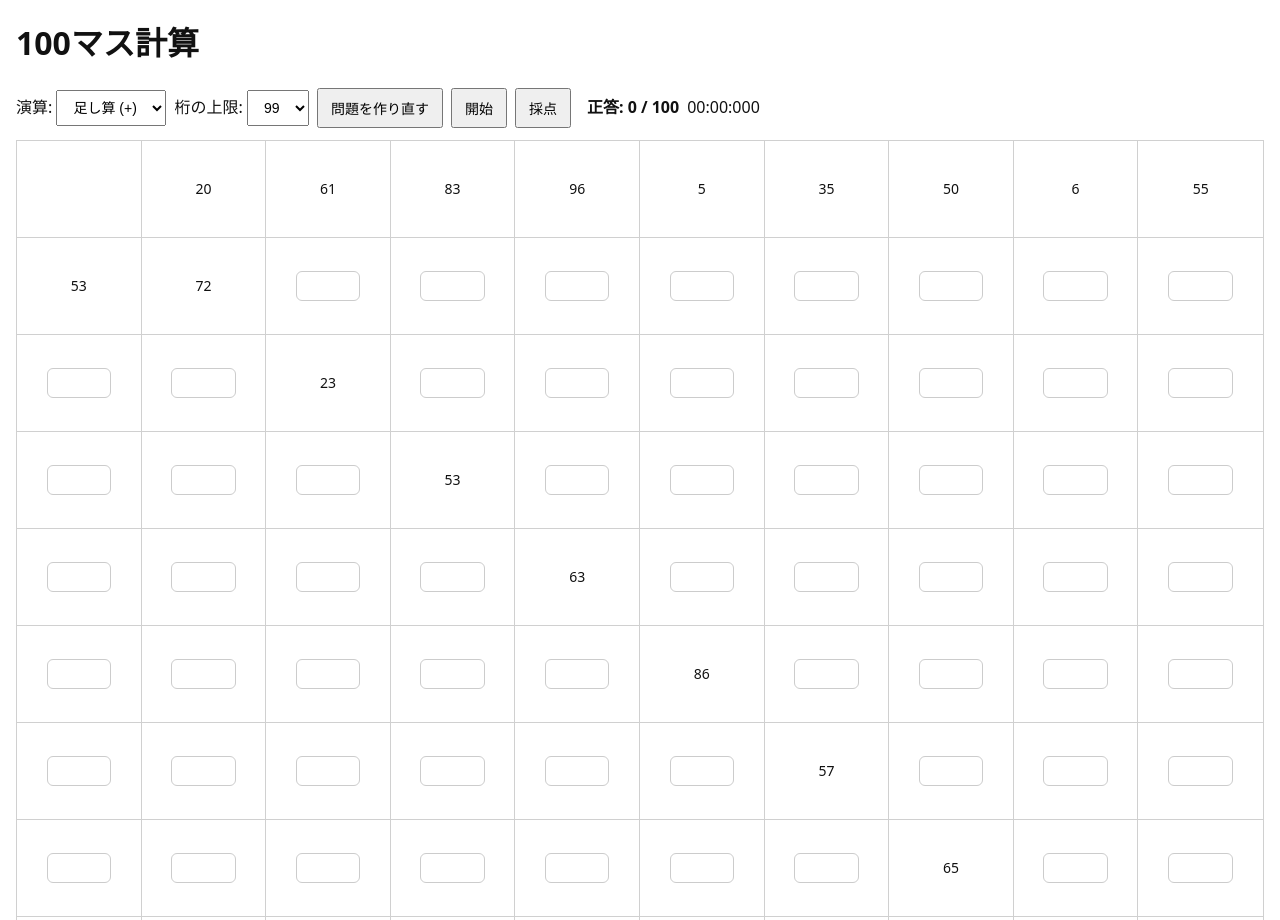
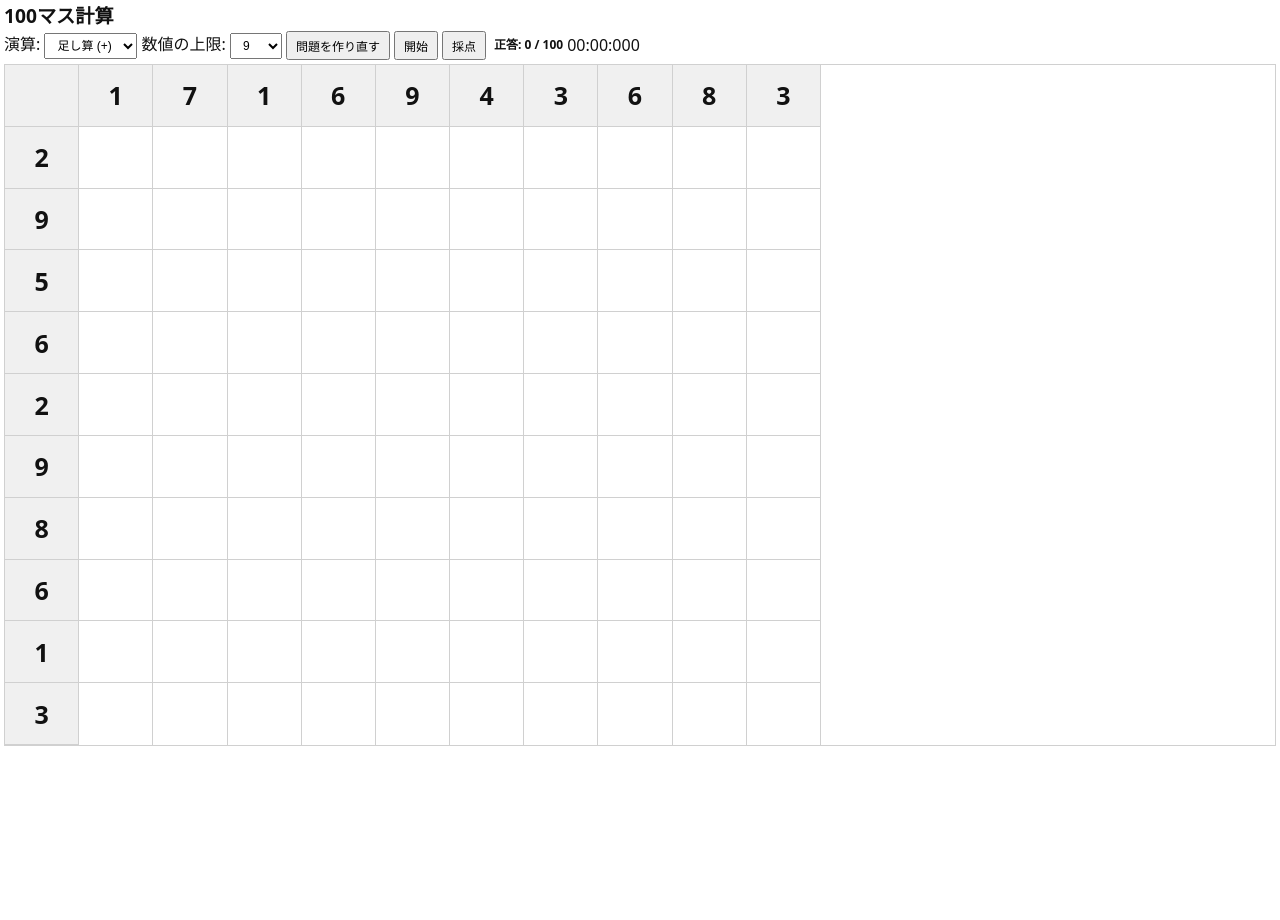
Before and after one commit to Kawayan/100-cell-calculation, a website with bundled scripts: page index.html in a window 1280 px wide. Shown: the top 920 px of the page. After the commit the page ends 800 px from the top, so only its background shows below. Built offline with nearby package versions, Linux system fonts and the light colour scheme.

Commit message:
問題の質を向上
同じ数は2回以下。
同じ数が連続しない。

```diff
--- a/index.html
+++ b/index.html
@@ -3,76 +3,8 @@
 <head>
   <meta charset="utf-8" />
   <meta name="viewport" content="width=device-width, initial-scale=1" />
+  <link rel="stylesheet" href="style.css" />
   <title>100マス計算</title>
-
-  <style>
-    :root{
-      --gap:8px;
-      --cell-size:80px;
-      font-family: system-ui, -apple-system, "Segoe UI", Roboto, "Noto Sans JP", "Hiragino Kaku Gothic ProN", "Yu Gothic", sans-serif;
-    }
-    body{
-      margin:16px;
-      line-height:1.4;
-      color:#111;
-    }
-    header{
-      display:flex;
-      gap:16px;
-      align-items:center;
-      flex-wrap:wrap;
-      margin-bottom:12px;
-    }
-    select, button{
-      padding:8px 12px;
-      font-size:14px;
-    }
-    #controls { display:flex; gap:8px; align-items:center; flex-wrap:wrap; }
-    #grid{
-      display:grid;
-      grid-template-columns: repeat(10, 1fr);
-      gap: 0;
-      margin-top:12px;
-      border: 1px solid #d0d0d0;
-    }
-    .cell{
-      border-radius:0;
-      padding:8px;
-      min-height: var(--cell-size);
-      display:flex;
-      flex-direction:column;
-      justify-content:center;
-      align-items:center;
-      background:#ffffff;
-      border-right: 1px solid #d0d0d0;
-      border-bottom: 1px solid #d0d0d0;
-      font-size:14px;
-    }
-    .cell:nth-child(10n) {
-      border-right: none;
-    }
-    .cell:nth-child(n+91) {
-      border-bottom: none;
-    }
-    .question{ font-weight:600; margin-bottom:6px; }
-    .cell input{
-      width:60%;
-      box-sizing:border-box;
-      padding:6px;
-      font-size:14px;
-      text-align:center;
-      border-radius:6px;
-      border:1px solid #ccc;
-    }
-    .cell.correct{ background:#e6ffed; }
-    .cell.wrong{ background:#ffecec; }
-    #status { margin-left:8px; font-weight:600; }
-    footer { margin-top:12px; display:flex; gap:12px; align-items:center; flex-wrap:wrap; }
-    @media (max-width:720px){
-      :root { --cell-size:64px; }
-      .cell input{ width:72%; }
-    }
-  </style>
 </head>
 <body>
   <h1>100マス計算</h1>
@@ -89,11 +21,18 @@
       </label>
 
       <label>
-        桁の上限:
+        数値の上限:
         <select id="maxValue">
-          <option value="9">9</option>
+          <option value="9" selected>9</option>
           <option value="19">19</option>
-          <option value="99" selected>99</option>
+          <option value="29">29</option>
+          <option value="39">39</option>
+          <option value="49">49</option>
+          <option value="59">59</option>
+          <option value="69">69</option>
+          <option value="79">79</option>
+          <option value="89">89</option>
+          <option value="99">99</option>
         </select>
       </label>
 
--- a/src/app.ts
+++ b/src/app.ts
@@ -13,7 +13,6 @@ const gridEl = document.getElementById('grid') as HTMLDivElement;
 const opSelect = document.getElementById('opSelect') as HTMLSelectElement;
 const regenBtn = document.getElementById('regenBtn') as HTMLButtonElement;
 const startBtn = document.getElementById('startBtn') as HTMLButtonElement;
-const checkBtn = document.getElementById('checkBtn') as HTMLButtonElement;
 const statusEl = document.getElementById('status') as HTMLDivElement;
 const timerEl = document.getElementById('timer') as HTMLDivElement;
 const maxValueSelect = document.getElementById('maxValue') as HTMLSelectElement;
@@ -22,28 +21,58 @@ let problems: Problem[] = [];
 let timerInterval: number | null = null;
 let startTime: number | null = null;
 
-function getRandInt(min: number, max: number){
-  return Math.floor(Math.random() * (max - min + 1)) + min;
+function getRandInt(min: number, max: number): number {
+  const minCeil = Math.ceil(min);
+  const maxFloor = Math.floor(max);
+  return Math.floor(Math.random() * (maxFloor - minCeil + 1)) + minCeil;
 }
 
-function genProblems(opType: OperationType, maxVal: number){
+function shuffleArray(min: number, max: number, size: number): number[] {
+  let results: number[] = [];
+  results[0] = getRandInt(min, max);
+
+  for (let i = 1; i < size; i++)
+  {
+    let num = getRandInt(min, max);
+    while (results[i-1] === num
+        || results.filter(n => n === num).length >= 2)
+    {
+      num = getRandInt(min, max);
+    }
+    results.push(num);
+  }
+
+  return results;
+}
+
+function genProblems(opType: OperationType, max: number){
   let answer: number;
 
   const min = 1;
+  const num1Values = shuffleArray(min, max, 10);
+
+  const num2Max = opType === '*' ? Math.min(2, max) : max;
+  const num2Values = shuffleArray(min, num2Max, 10);
+
+  // Generate problems
   problems = [];
   for (let i = 0; i < 10; i++) {
-    let num1 = getRandInt(min, maxVal);
+    const num1 = num1Values[i]!;
 
     for (let j = 0; j < 10; j++) {
-      let num2: number;
+      const num2 = num2Values[j]!;
+
       if (opType === '+') {
-        num2 = getRandInt(min, maxVal);
         answer = num1 + num2;
       } else if (opType === '-') {
-        num2 = getRandInt(min, num1); // 結果を非負にする
+        // For subtraction, ensure num1 >= num2
+        if (num1 < num2) {
+          answer = num2 - num1;
+          problems.push({ num1: num2, num2: num1, opType: opType, answer, id: cryptoId() });
+          continue;
+        }
         answer = num1 - num2;
       } else if (opType === '*') {
-        num2 = getRandInt(min, Math.min(12, maxVal));
         answer = num1 * num2;
       } else {
         throw new Error(`Invalid operation type: ${opType}`);
@@ -75,14 +104,15 @@ function renderGrid() {
   const num1Values: number[] = [];
   const num2Values: number[] = [];
 
-  for (let i = 0; i < 10; i++) {
-    const rowProblem = problems[i * 10];
+  const problemsNum = 10;
+  for (let i = 0; i < problemsNum; i++) {
+    const rowProblem = problems[i * problemsNum];
     if (rowProblem) {
       num1Values.push(rowProblem.num1);
     }
   }
 
-  for (let j = 0; j < 10; j++) {
+  for (let j = 0; j < problemsNum; j++) {
     const colProblem = problems[j];
     if (colProblem) {
       num2Values.push(colProblem.num2);
@@ -103,7 +133,7 @@ function renderGrid() {
   }
 
   // Data rows
-  for (let i = 0; i < 10; i++) {
+  for (let i = 0; i < problemsNum; i++) {
     // Header column (num1 value)
     const headerCell = document.createElement('div');
     headerCell.className = 'cell header-cell';
@@ -111,8 +141,8 @@ function renderGrid() {
     gridEl.appendChild(headerCell);
 
     // Data cells
-    for (let j = 0; j < 10; j++) {
-      const p = problems[i * 10 + j]!;
+    for (let j = 0; j < problemsNum; j++) {
+      const p = problems[i * problemsNum + j]!;
       const cell = document.createElement('div');
       cell.className = 'cell';
       cell.dataset["id"] = p.id;
@@ -171,35 +201,14 @@ function focusNextInput(currentId: string) {
   }
 }
 
-function checkAnswers() {
-  let correct = 0;
-  problems.forEach((p) => {
-    const cell = gridEl.querySelector(`div.cell[data-id="${p.id}"]`) as HTMLDivElement | null;
-    if (!cell) return;
-    const input = cell.querySelector('input') as HTMLInputElement;
-    const userRaw = (input.value ?? '').trim();
-    p.userInput = userRaw;
-    // 空欄は不正解扱い
-    const parsed = userRaw === '' ? null : Number(userRaw);
-    if (parsed !== null && !Number.isNaN(parsed) && parsed === p.answer) {
-      correct++;
-      cell.classList.remove('wrong');
-      cell.classList.add('correct');
-    } else {
-      cell.classList.remove('correct');
-      cell.classList.add('wrong');
-    }
-  });
-  updateStatus(correct);
-  stopTimer();
-}
-
 function updateStatus(correctCount?: number) {
-  const c = typeof correctCount === 'number' ? correctCount : problems.reduce((acc, p) => {
-    // 仮の既答チェック（正確な採点は checkAnswers を呼ぶ）
-    const parsed = p.userInput ? Number(p.userInput) : null;
-    return acc + ((parsed !== null && !Number.isNaN(parsed) && parsed === p.answer) ? 1 : 0);
-  }, 0);
+  const c = typeof correctCount === 'number'
+    ? correctCount
+    : problems.reduce((acc, p) => {
+        // 仮の既答チェック（正確な採点は checkAnswers を呼ぶ）
+        const parsed = p.userInput ? Number(p.userInput) : null;
+        return acc + ((parsed !== null && !Number.isNaN(parsed) && parsed === p.answer) ? 1 : 0);
+      }, 0);
   statusEl.textContent = `正答: ${c} / ${problems.length}`;
 }
 
@@ -254,15 +263,12 @@ startBtn.addEventListener('click', () => {
   if (!timerInterval) {
     startTimer();
     startBtn.textContent = '停止';
+    focusFirst();
   } else {
     stopTimer();
     startBtn.textContent = '開始';
   }
 });
 
-checkBtn.addEventListener('click', () => {
-  checkAnswers();
-});
-
 // 初期化
 generateProblems();
--- a/style.css
+++ b/style.css
@@ -30,12 +30,18 @@ select, button{
   padding:4px 8px;
   font-size:12px;
 }
-#controls { display:flex; gap:4px; align-items:center; flex-wrap:wrap; }
+
+#controls {
+  display:flex;
+  gap:4px;
+  align-items:center;
+  flex-wrap:wrap;
+}
 #grid{
   display:grid;
-  grid-template-columns: repeat(11, 1fr);
+  grid-template-columns: repeat(11, calc(var(--cell-size) * 1.2));
   gap: 0;
-  margin-top:4px;
+  margin-top:1px;
   border: 1px solid #d0d0d0;
 }
 .cell{
@@ -49,11 +55,8 @@ select, button{
   background:#ffffff;
   border-right: 1px solid #d0d0d0;
   border-bottom: 1px solid #d0d0d0;
-  font-size:clamp(10px, calc(var(--cell-size) * 0.2), 14px);
+  font-size:clamp(25px, calc(var(--cell-size) * 0.2), 14px);
   position: relative;
-}
-.cell:nth-child(11n) {
-  border-right: none;
 }
 .cell:nth-child(n+112) {
   border-bottom: none;
@@ -63,15 +66,18 @@ select, button{
   font-weight:600;
   justify-content:center;
   align-items:center;
-  padding: 2px;
+  padding: 5px;
 }
-.question{ font-weight:600; margin-bottom:6px; }
+.question{
+  font-weight:600;
+  margin-bottom:6px;
+}
 .cell input{
   width:100%;
   height:100%;
   box-sizing:border-box;
   padding:0;
-  font-size:clamp(10px, calc(var(--cell-size) * 0.2), 14px);
+  font-size:clamp(20px, calc(var(--cell-size) * 0.2), 14px);
   text-align:center;
   border-radius:0;
   border:none;
```
